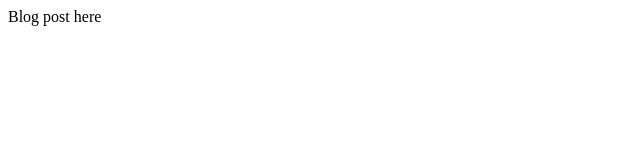
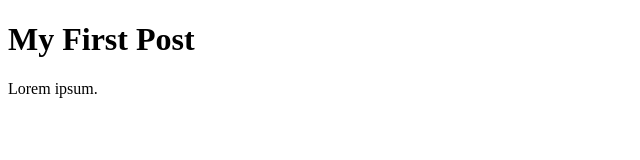
Before and after one commit to dscx/Gatsby-blog, a Gatsby site: page /first-post in a window 1280 px wide. Shown: the whole page, without its empty margins (0-640 px from the left). Built offline with nearby package versions, Linux system fonts and the light colour scheme; Gatsby itself is replaced by a stand-in of ours.

Commit message:
update template

```diff
--- a/src/templates/blogPost.js
+++ b/src/templates/blogPost.js
@@ -1,8 +1,30 @@
 import React from "react"
 import { graphql } from "gatsby"
 
-const Template = props => {
-  return <div>Blog post here</div>
+const Template = ({ data }) => {
+  const {
+    markdownRemark: {
+      html,
+      frontmatter: { title },
+    },
+  } = data
+  return (
+    <div>
+      <h1 style={{ fontFamily: "avenir" }}>{title}</h1>
+      <div className="blogpost" dangerouslySetInnerHTML={{ __html: html }} />
+    </div>
+  )
 }
 
+export const query = graphql`
+  query($pathSlug: String!) {
+    markdownRemark(frontmatter: { path: { eq: $pathSlug } }) {
+      html
+      frontmatter {
+        title
+      }
+    }
+  }
+`
+
 export default Template
```
